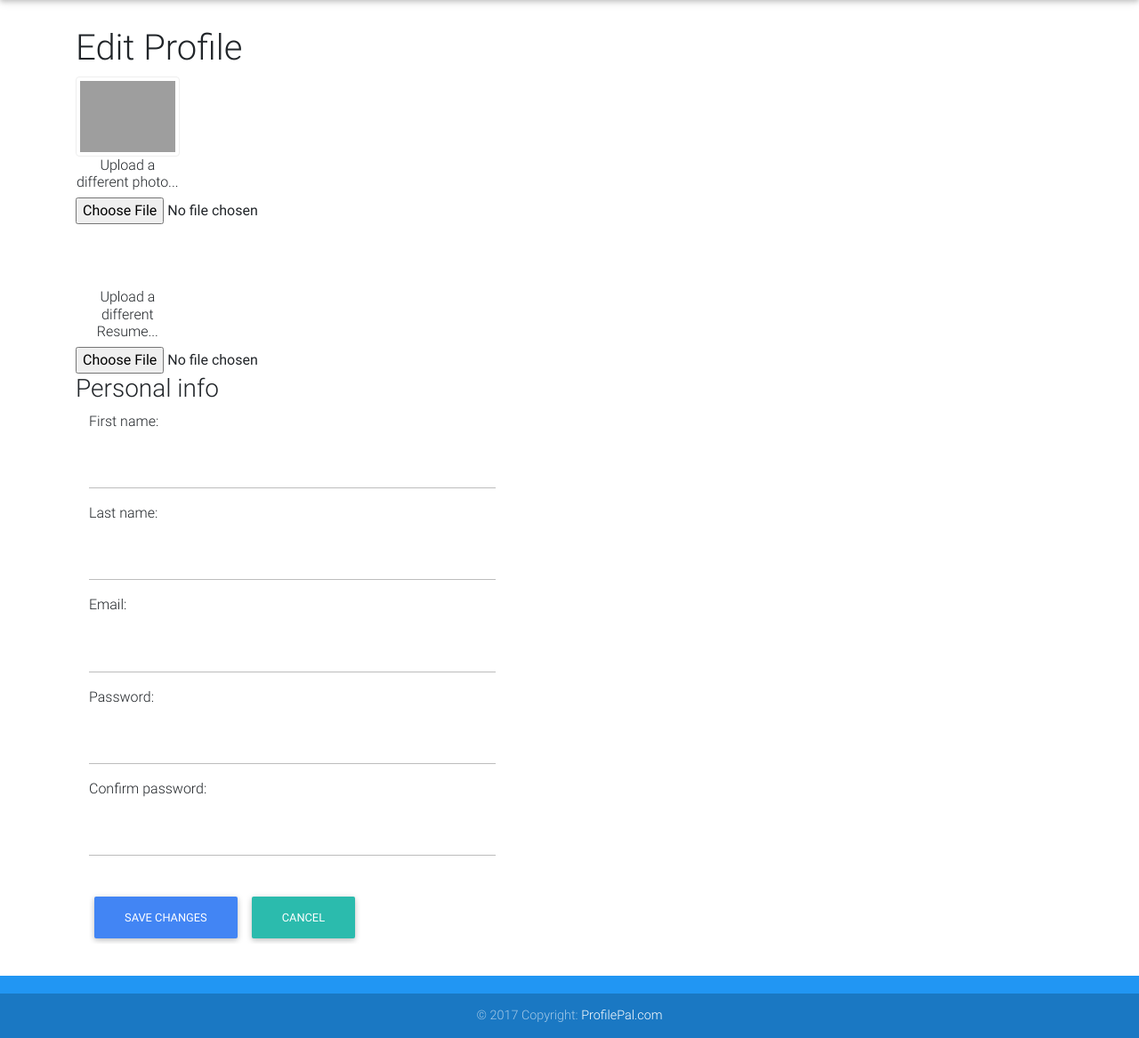
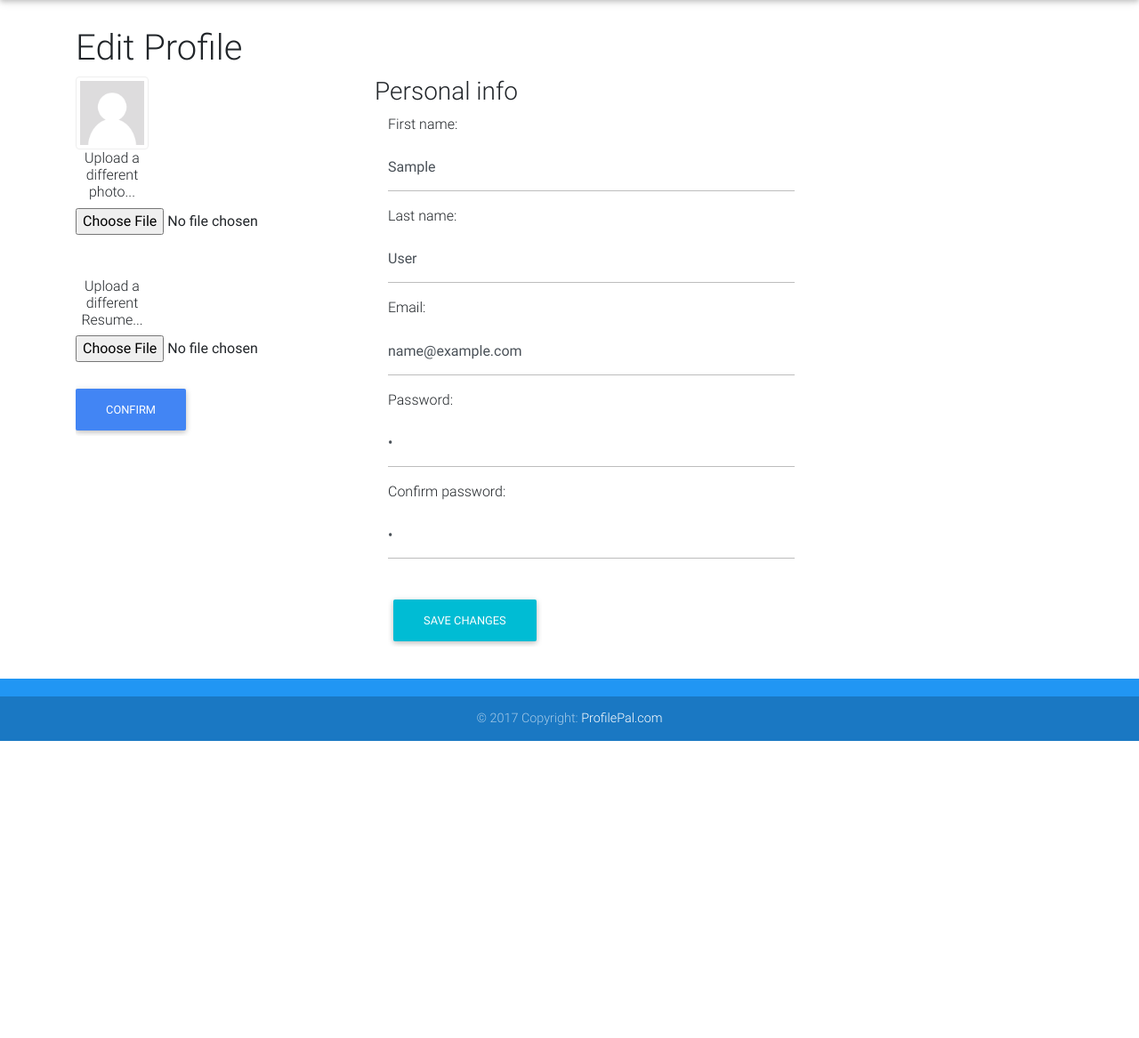
Before and after one commit to arsenakishev/ProfilePal, a Flask app: template templates/profile2.html in a window 1280 px wide. Shown: the part 56-1223 px from the top of the page at 89% size. After the commit the page ends 889 px from the top, so only its background shows below. Run offline with Flask 2, Linux system fonts and the light colour scheme; the template is opened without the code that fills it: most values are stand-ins (such as "Sample title", 1, 10 or a date in 2020); parts of the project's set-up code (start-up, migrations or seed data) failed here and were passed over; some libraries are stand-ins or nearby versions; grey boxes are pictures that could not be loaded.

Commit message:
icon photo and changed profile page

```diff
--- a/main.py
+++ b/main.py
@@ -76,7 +76,7 @@ def editprofile():
                               'first_name':fname,'last_name':lname}
                 users.find_one_and_update({'email': session['email']}, {'$inc': {'count': 1}, '$set':credential})
                 session['email'] = email
-                return redirect(url_for('dashboard'))
+                return redirect(url_for('profile'))
             elif password != confirmPassword:
                 flag = 1
             elif email != session['email'] and users.find_one(credential):
--- a/templates/index.html
+++ b/templates/index.html
@@ -41,10 +41,12 @@
     </nav>
 
 
+
 </header>
 
 
 <main>
+
     <div class="container">
         {% block sidebar %}
         {% endblock %}
--- a/templates/profile2.html
+++ b/templates/profile2.html
@@ -9,62 +9,65 @@
     <form method="POST" enctype="multipart/form-data">
         <div class="col-md-4 col-sm-6 col-xs-12">
             <div class="text-center">
-                <img src="/static/photo.jpg" class="avatar img-circle img-thumbnail" alt="avatar">
+                <img src="{{ url_for('static',filename="img/photo.png") }}" class="avatar img-circle img-thumbnail" alt="avatar">
+
                 <h6>Upload a different photo...</h6>
                 <input type="file" name="photo" class="text-center center-block well well-sm">
             </div>
-            <br>
             <br>
             <br>
             <div class="text-center">
                 <h6>Upload a different Resume...</h6>
                 <input type="file" name="resume" class="text-center center-block well well-sm">
             </div>
-
+            <br>
+            <input class="btn btn-primary" style="margin-left: 0" name="file" value="Confirm" type="submit">
         </div>
     </form>
 
     <!-- edit form column -->
     <div class="col-md-8 col-sm-6 col-xs-12 personal-info">
-
+         {% if flag==1 %}
+            <div class="alert alert-danger" role="alert">
+                <strong>Passwords do not match</strong>. Please try again.
+            </div>
+        {% endif %}
         <h3>Personal info</h3>
         <form class="form-horizontal" role="form" method="POST">
             <div class="form-group">
                 <label class="col-lg-3 control-label">First name:</label>
                 <div class="col-lg-8">
-                    <input class="form-control" name="firstName" type="text">
+                    <input class="form-control" name="firstName" type="text" value="{{ user_info.first_name }}">
                 </div>
             </div>
             <div class="form-group">
                 <label class="col-lg-3 control-label">Last name:</label>
                 <div class="col-lg-8">
-                    <input class="form-control" name="lastName" type="text">
+                    <input class="form-control" name="lastName" type="text" value="{{ user_info.last_name }}">
                 </div>
             </div>
             <div class="form-group">
                 <label class="col-lg-3 control-label">Email:</label>
                 <div class="col-lg-8">
-                    <input class="form-control" name="email" type="text">
+                    <input class="form-control" name="email" type="text" value="{{user_info.email}}">
                 </div>
             </div>
             <div class="form-group">
                 <label class="col-md-3 control-label">Password:</label>
                 <div class="col-md-8">
-                    <input class="form-control" name="password" type="password">
+                    <input class="form-control" name="password" type="password" value="{{ user_info.password }}">
                 </div>
             </div>
             <div class="form-group">
                 <label class="col-md-3 control-label">Confirm password:</label>
                 <div class="col-md-8">
-                    <input class="form-control" name="confirmPassword" type="password">
+                    <input class="form-control" name="confirmPassword" type="password" value="{{ user_info.password }}">
                 </div>
             </div>
             <div class="form-group">
                 <label class="col-md-3 control-label"></label>
                 <div class="col-md-8">
-                    <input class="btn btn-primary" name="confirm" value="Save Changes" type="submit">
-                    <span></span>
-                    <input class="btn btn-default" name="cancel" value="Cancel" type="reset">
+                    <input class="btn btn-cyan" name="confirm" value="Save Changes" type="submit">
                 </div>
             </div>
         </form>
```
Also changed, not shown: templates/profile.html (+6 -10 lines), static/img/photo.png (added), 2 other files.
